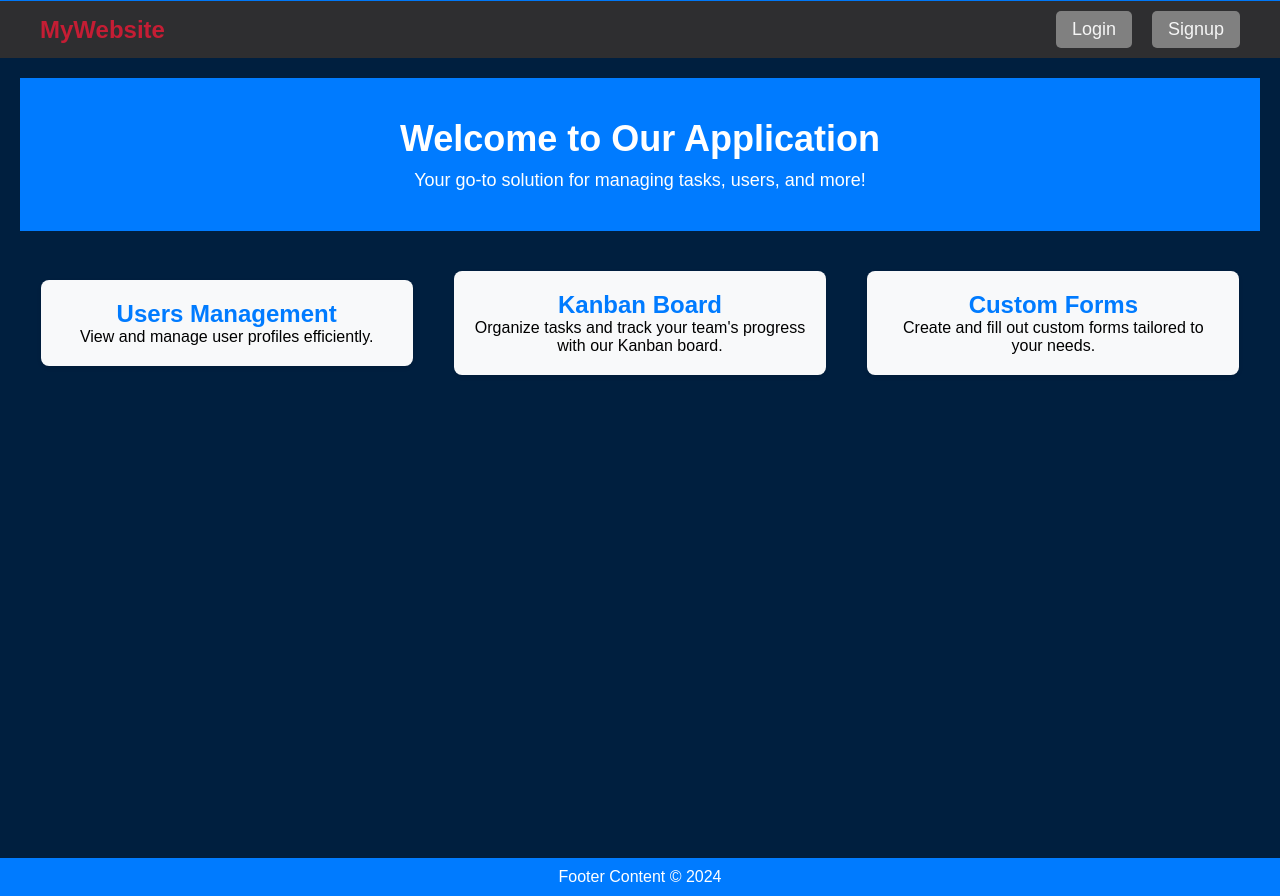
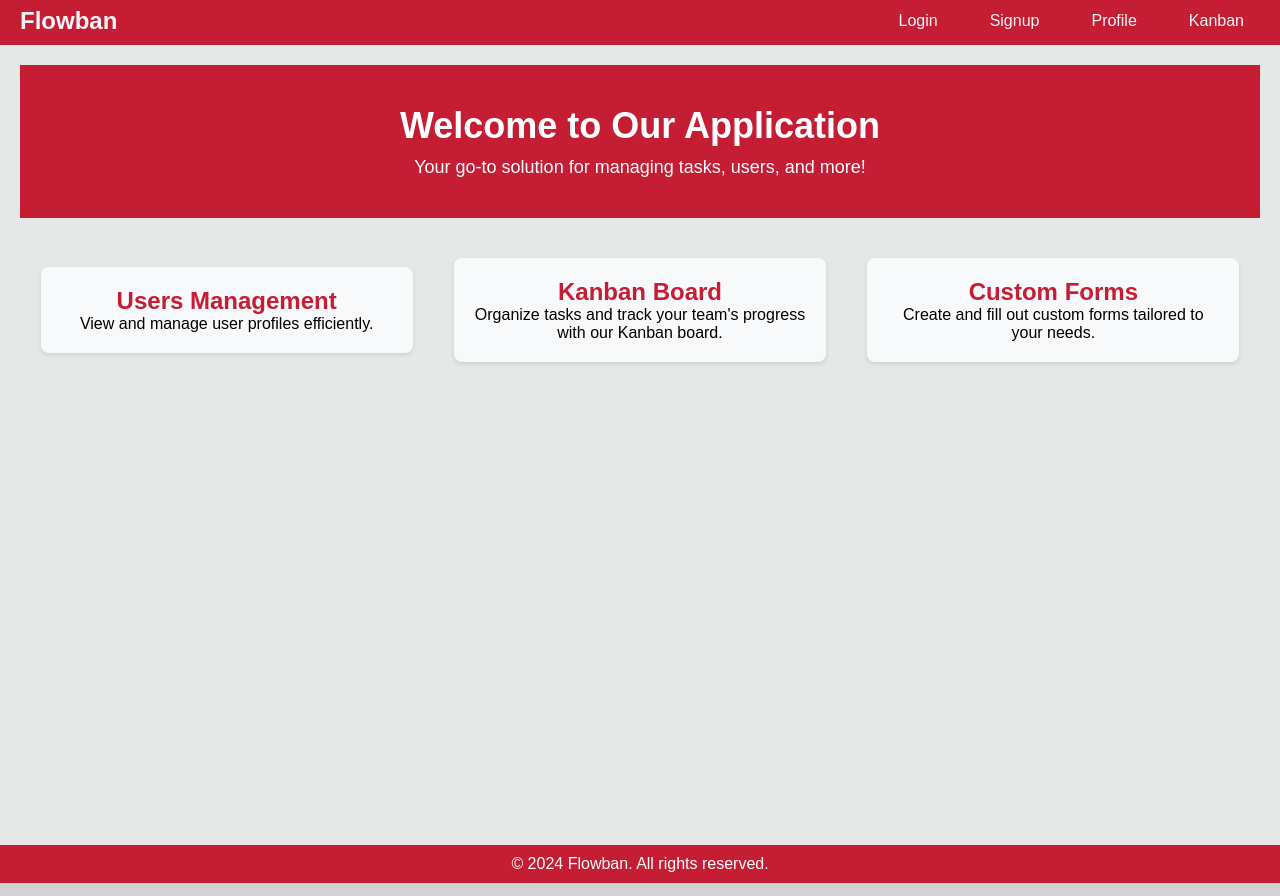
Before and after one commit to vincent-wat/flowban, a React (Create React App) app in the folder frontend/: page / in a window 1280 px wide. Built offline with nearby package versions, Linux system fonts and the light colour scheme.

Commit message:
Navbar + Color Scheme Changes, Navbar still bugged
Navbar only works on the homepage. There's a weird gap on the rest of the pages that needs to be addressed.

```diff
--- a/frontend/src/Components/General/Home.css
+++ b/frontend/src/Components/General/Home.css
@@ -1,12 +1,12 @@
 .home-container {
     padding: 20px;
     text-align: center;
-    background-color: #001f3f;
+    background-color: #e5e8e7;
     min-height: 100vh;
   }
 
   .home-header {
-    background-color: #007bff;
+    background-color: #C51D34;
     color: white;
     padding: 40px 0;
   }
@@ -38,7 +38,7 @@
 
   .home-section h2 {
     font-size: 24px;
-    color: #007bff;
+    color: #C51D34;
   }
 
   .home-section p {
--- a/frontend/src/Components/General/Layout.js
+++ b/frontend/src/Components/General/Layout.js
@@ -1,19 +1,13 @@
-
 import React from 'react';
 
 function Layout({ children }) {
   return (
     <div style={{ width: '100vw', minHeight: '100vh', display: 'flex', flexDirection: 'column' }}>
-      <header style={{ backgroundColor: '#007bff', padding: '30px', color: 'white', textAlign: 'center' }}>
-        <h1>FlowBan</h1>
-      </header>
-
-      <main style={{ flex: '1', padding: '0px' }}>
+      <main style={{ flex: '1', padding: '80px 0 0 0' }}> {/* Adjust padding-top as needed */}
         {children}
       </main>
-
-      <footer style={{ backgroundColor: '#007bff', padding: '10px', color: 'white', textAlign: 'center' }}>
-        <p>Footer Content © 2024</p>
+      <footer style={{ backgroundColor: '#C51D34', padding: '10px', color: 'white', textAlign: 'center' }}>
+        <p>&copy; 2024 Flowban. All rights reserved.</p>
       </footer>
     </div>
   );
--- a/frontend/src/Components/General/NavbarAlt.css
+++ b/frontend/src/Components/General/NavbarAlt.css
@@ -1,42 +1,36 @@
 .navbar {
-    background-color: #2E2E30;
+    background-color: #C51D34;
     padding: 10px 20px;
     display: flex;
-    justify-content: center;
+    justify-content: space-between;
     align-items: center;
     box-shadow: 0px 4px 8px rgba(0, 0, 0, 0.2);
 }
 
-.navbar-content {
-    width: 100%;
-    max-width: 1200px;
-    display: flex;
-    justify-content: space-between;
-    align-items: center;
-}
-
 .logo {
-    color: #C51D34;
+    color: #F5F5F5;
     font-size: 24px;
     font-weight: bold;
     text-decoration: none;
 }
 
 .nav-links {
+    list-style: none;
     display: flex;
     gap: 20px;
 }
 
-.nav-button {
+.nav-links li {
+    display: inline;
+}
+
+.nav-links a {
     color: #F5F5F5;
-    font-size: 18px;
     text-decoration: none;
     padding: 8px 16px;
-    background-color: #808080;
-    border-radius: 5px;
     transition: background-color 0.3s ease;
 }
 
-.nav-button:hover {
-    background-color: #C51D34;
+.nav-links a:hover {
+    background-color: #808080; /* Button hover color */
 }
--- a/frontend/src/Components/General/NavbarAlt.jsx
+++ b/frontend/src/Components/General/NavbarAlt.jsx
@@ -1,19 +1,32 @@
 import React from 'react';
-import { Link } from 'react-router-dom';
+import { Link, useMatch, useResolvedPath } from 'react-router-dom';
 import './NavbarAlt.css';
 
 const NavbarAlt = () => {
   return (
     <nav className="navbar">
-      <div className="navbar-content">
-        <Link to="/" className="logo">MyWebsite</Link>
-        <div className="nav-links">
-          <Link to="/login" className="nav-button">Login</Link>
-          <Link to="/signup" className="nav-button">Signup</Link>
-        </div>
-      </div>
+      <Link to="/" className="logo">Flowban</Link>
+      <ul className="nav-links">
+        <CustomLink to="/login">Login</CustomLink>
+        <CustomLink to="/signup">Signup</CustomLink>
+        <CustomLink to="/profile">Profile</CustomLink>
+        <CustomLink to="/kanban">Kanban</CustomLink>
+      </ul>
     </nav>
   );
 };
 
+function CustomLink({ to, children, ...props }) {
+  const resolvedPath = useResolvedPath(to)
+  const isActive = useMatch({ path: resolvedPath.pathname, end: true })
+
+  return (
+    <li className={isActive ? "active" : ""}>
+      <Link to={to} {...props}>
+        {children}
+      </Link>
+    </li>
+  )
+}
+
 export default NavbarAlt;
--- a/frontend/src/Components/User/Login/LoginPage.css
+++ b/frontend/src/Components/User/Login/LoginPage.css
@@ -1,6 +1,6 @@
 .wrapper {
     width: 450px;
-    background-color: darkred;
+    background-color: #C51D34;
     color: white;
     border-radius: 20px;
     padding: 30px 40px;
--- a/frontend/src/Components/User/Login/LoginPage.jsx
+++ b/frontend/src/Components/User/Login/LoginPage.jsx
@@ -2,7 +2,6 @@ import React from 'react';
 import './LoginPage.css';
 import { FaUser } from "react-icons/fa";
 import { RiLockPasswordFill } from "react-icons/ri";
-
 
 const LoginPage = () => {
     return (
@@ -23,7 +22,7 @@ const LoginPage = () => {
                 </div>
                 <button type='submit'>Login</button>
                 <div className="register">
-                    <p>Don't have an acocunt? <a href="#">Register</a></p>
+                    <p>Don't have an account? <a href="#">Register</a></p>
                 </div>
             </form>
         </div>
--- a/frontend/src/index.js
+++ b/frontend/src/index.js
@@ -3,11 +3,14 @@ import ReactDOM from 'react-dom/client';
 import './index.css';
 import App from './App';
 import reportWebVitals from './reportWebVitals';
+import { BrowserRouter } from "react-router-dom";
 
 const root = ReactDOM.createRoot(document.getElementById('root'));
 root.render(
   <React.StrictMode>
+    <BrowserRouter>
     <App />
+    </BrowserRouter>
   </React.StrictMode>
 );
 
```
Also changed, not shown: frontend/src/App.js (+3 -5 lines), 1 other file (tests, documents, lock files or other folders).
